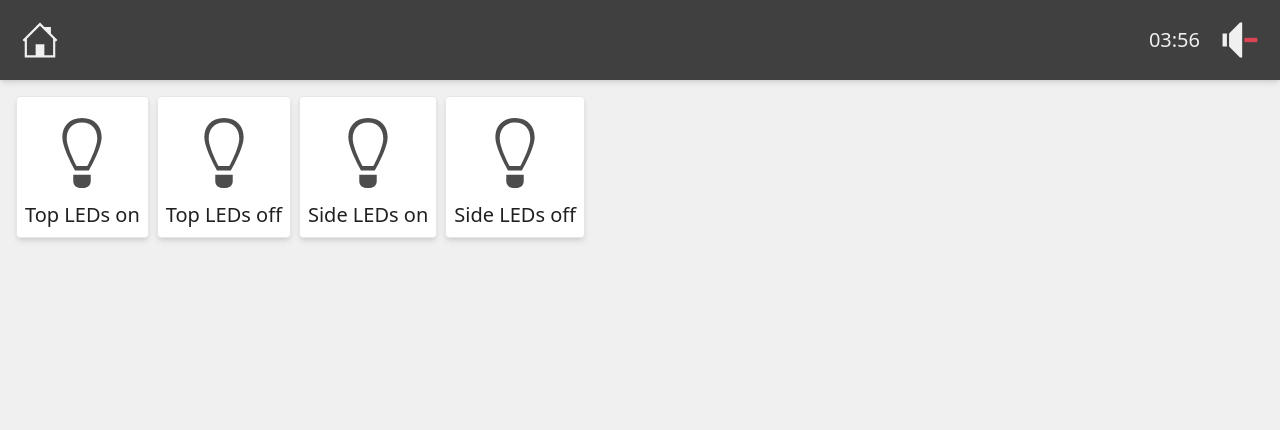
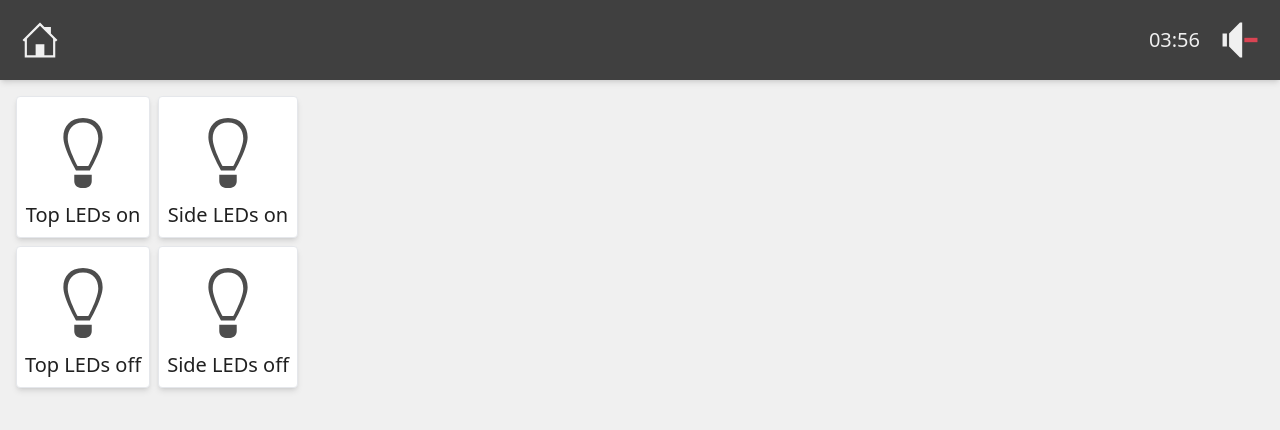
Before and after one commit to nathan-osman/cattower, a React app in the folder ui/: page /leds in a window 1280 px wide. Shown: the top 430 px of the page. Built offline with nearby package versions, Linux system fonts and the light colour scheme; no server answers.

Commit message:
Fix display of buttons.

```diff
--- a/ui/src/routes/leds.tsx
+++ b/ui/src/routes/leds.tsx
@@ -16,7 +16,7 @@ export default function Leds() {
   }
 
   return (
-    <div className="flex gap-x-2">
+    <div className="inline-grid grid-rows-2 grid-flow-col gap-2">
       <BigButton
         icon={LampSvg}
         text="Top LEDs on"
```
